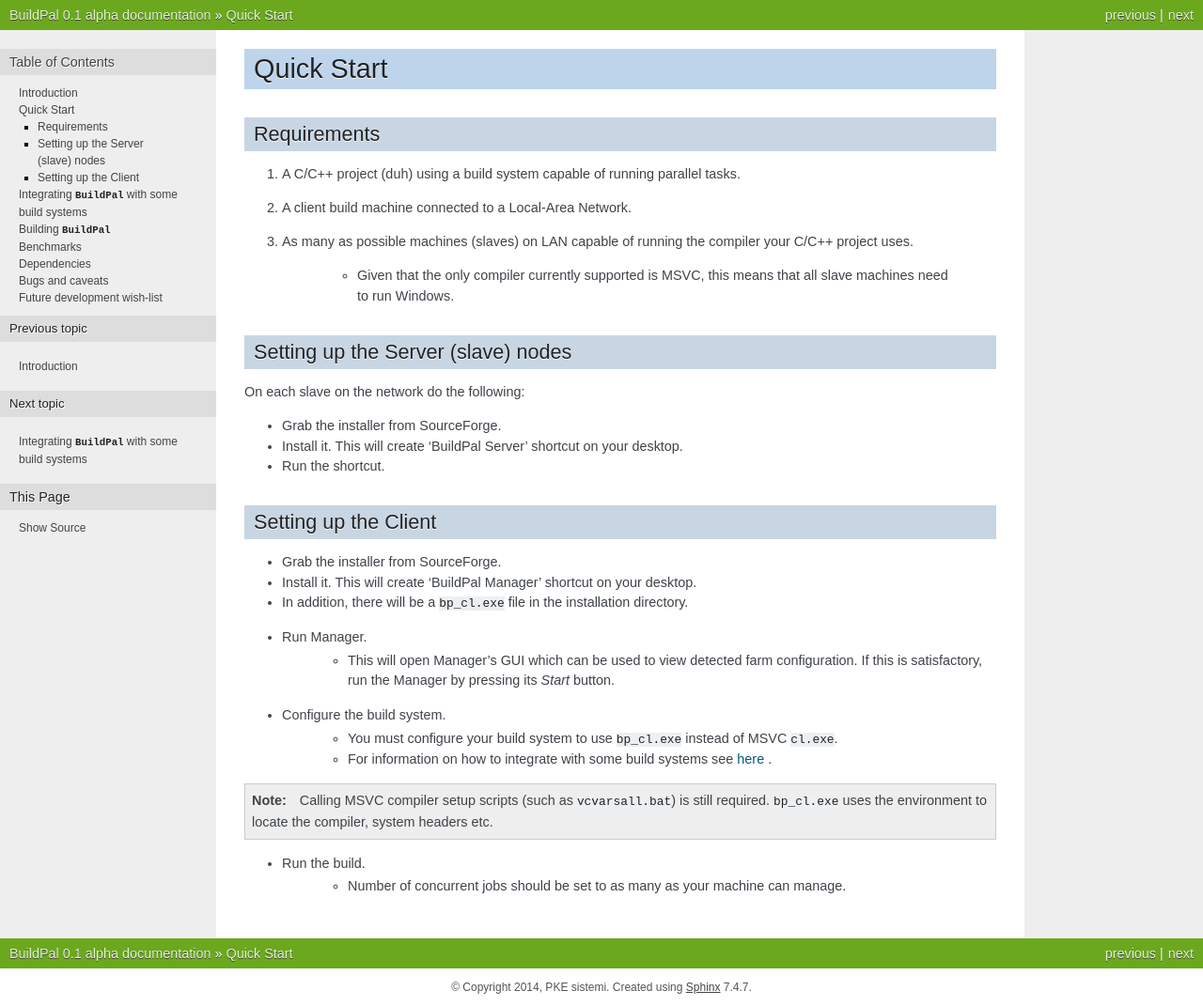
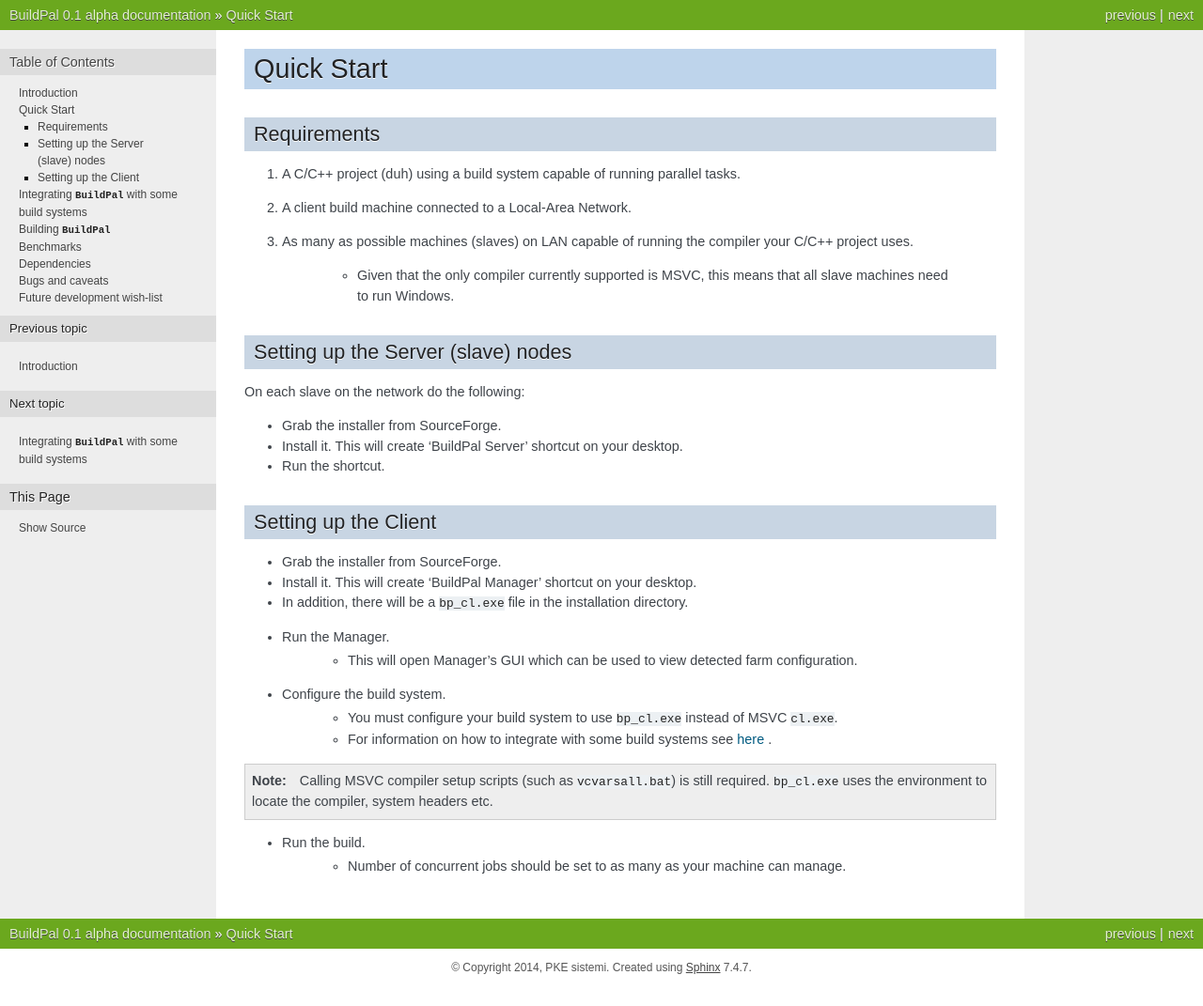
Before and after one commit to pkesist/buildpal, a Sphinx documentation site: the page built from Documentation/quickstart.rst, in a window 1280 px wide. Shown: the whole page at 94% size. Built offline with Sphinx 7.4.7, drawn with Linux system fonts in a browser that asks for light colours; after the commit the page ends 1050 px from its top, so only the background shows below that.

Commit message:
update doc - no more start/stop buttons

```diff
--- a/Documentation/quickstart.rst
+++ b/Documentation/quickstart.rst
@@ -41,10 +41,9 @@ Setting up the Client
 * In addition, there will be a :file:`bp_cl.exe` file in the installation
   directory.
 
-* Run Manager.
+* Run the Manager.
     * This will open Manager's GUI which can be used to view detected farm
-      configuration. If this is satisfactory, run the Manager by pressing its
-      `Start` button.
+      configuration.
 
 * Configure the build system.
     * You must configure your build system to use :file:`bp_cl.exe` instead of
```
